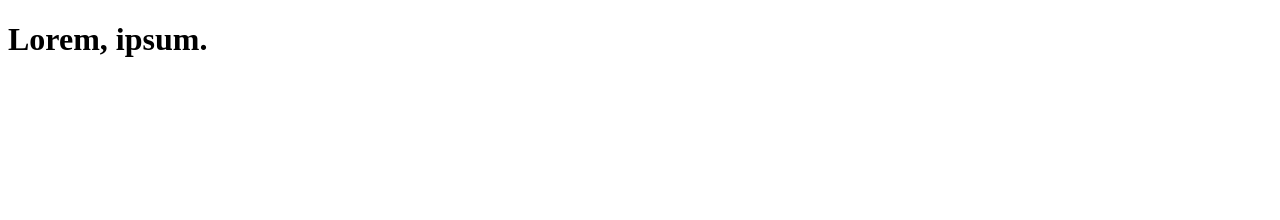
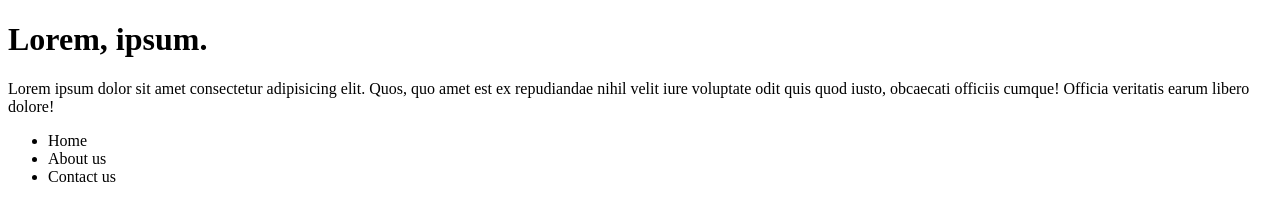
Before and after one commit to divyanshjoshi747/git-learn, a plain HTML site: page index.html in a window 1280 px wide. Drawn offline with Linux system fonts and the light colour scheme.

Commit message:
add paragraph and navbar

```diff
--- a/index.html
+++ b/index.html
@@ -7,5 +7,11 @@
 </head>
 <body>
     <h1>Lorem, ipsum.</h1>
+    <p>Lorem ipsum dolor sit amet consectetur adipisicing elit. Quos, quo amet est ex repudiandae nihil velit iure voluptate odit quis quod iusto, obcaecati officiis cumque! Officia veritatis earum libero dolore!</p>
+    <ul>
+        <li>Home</li>
+        <li>About us</li>
+        <li>Contact us</li>
+    </ul>
 </body>
 </html>
```
